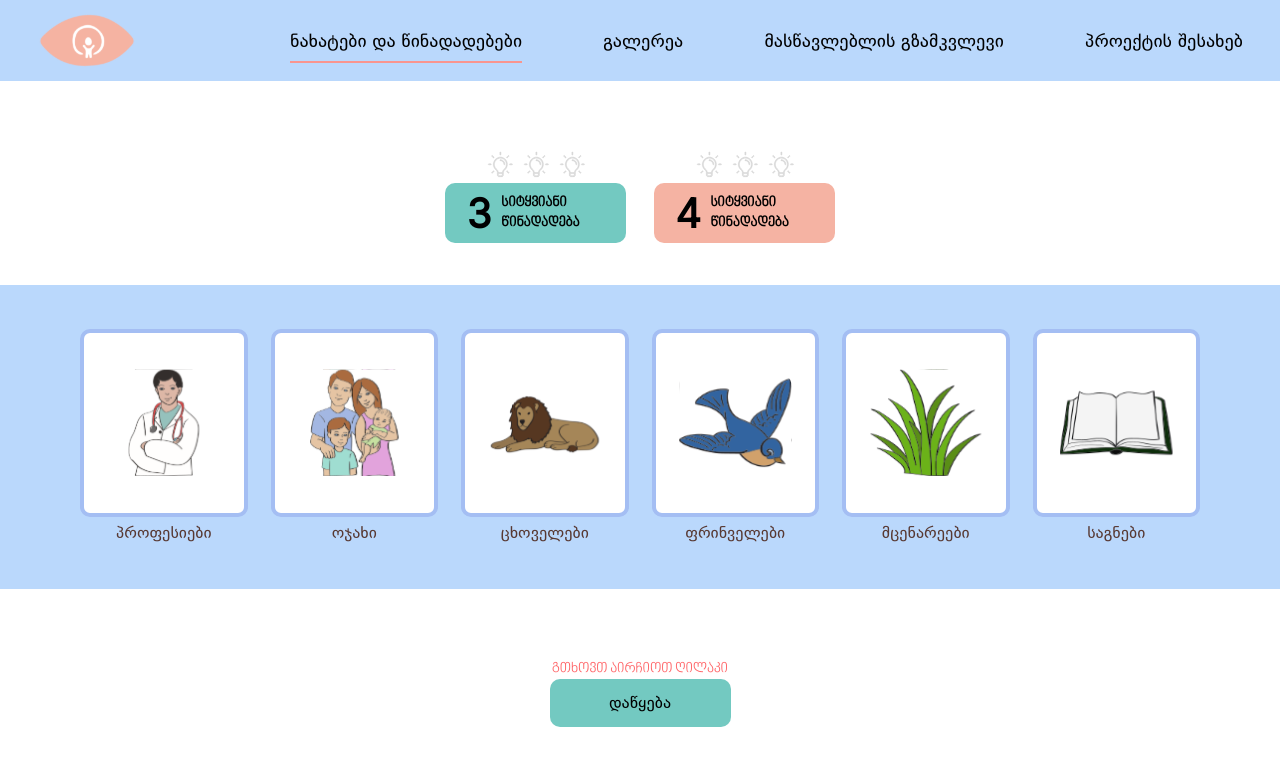
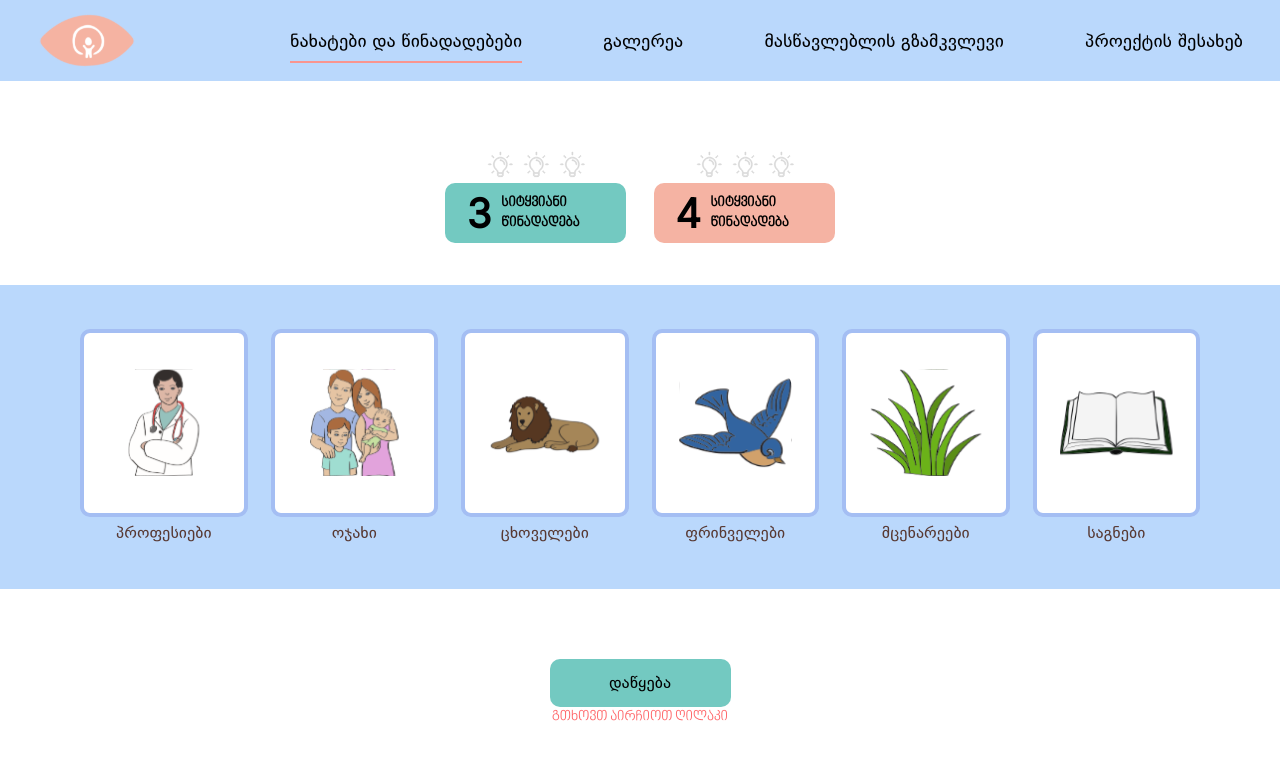
Before and after one commit to Mind1a/visual_storytelling_25.1, a Next.js app: page /ideas in a window 1280 px wide. Both pictures are taken after a click on the button "დაწყება". Shown: the top 766 px of the page. Built offline with nearby package versions, Linux system fonts and the light colour scheme.

Commit message:
fix/error text position changing

```diff
--- a/features/common/components/IdeasStartButton.tsx
+++ b/features/common/components/IdeasStartButton.tsx
@@ -7,13 +7,13 @@ const IdeasStartButton = ({
 }) => {
   return (
     <div className="mx-auto flex max-w-[390px] flex-col items-center justify-center px-[33px]">
-      {error && <p className="text-sm text-red-400">{error}</p>}
       <button
         onClick={handleStart}
         className="w-full max-w-[326px] cursor-pointer rounded-[10px] bg-[#73C9C1] py-3 font-[DejaVu-Sans] lg:max-w-[181px]"
       >
         დაწყება
       </button>
+      {error && <p className="text-sm text-red-400">{error}</p>}
     </div>
   )
 }
```
